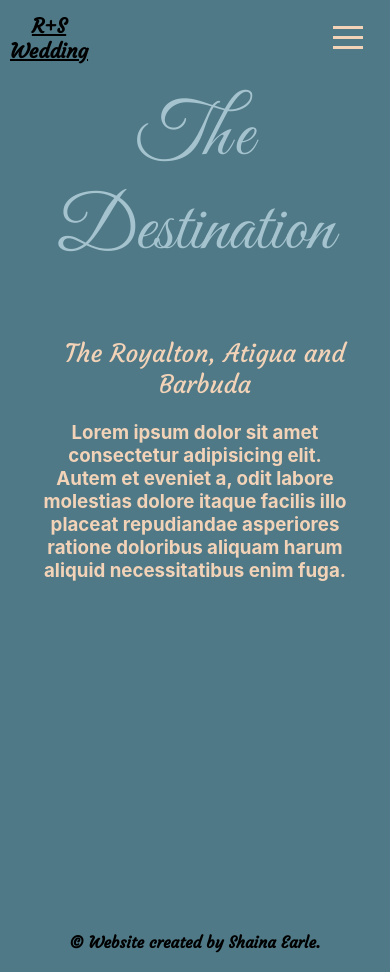
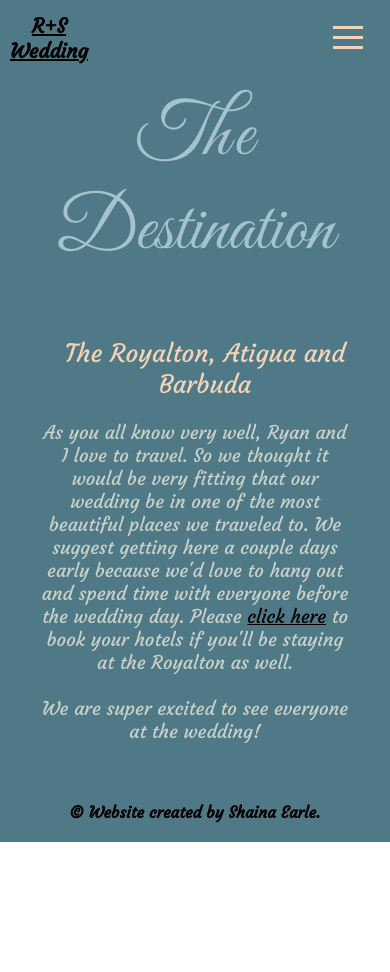
Before and after one commit to searle927/Capstone-Project, a React (Create React App) app in the folder client/: page /destination in a window 390 px wide. After the commit the page ends 844 px from the top, so only its background shows below. Built offline with nearby package versions, Linux system fonts and the light colour scheme; the HTML template or start-up script is replaced by a standard one; a web font is replaced by a local one.

Commit message:
finished mobile view

```diff
--- a/client/src/components/Destination/Destination.css
+++ b/client/src/components/Destination/Destination.css
@@ -1,14 +1,9 @@
 .destinationcontainer {
     text-align: center;
-    /* padding-top: 5vh; */
     padding-right: 40px;
     padding-left: 40px;
     background-color: #4F7986;
-    /* background-image: url("https://i.imgur.com/uiIPxTM.jpg");
-    background-position: center;
-    background-repeat: no-repeat;
-    background-size: cover; */
-    height: 95vh;
+    height: auto;
 }
 .destination {
   margin-top: 10px;
@@ -21,6 +16,14 @@
   font-size: 25px;
   color: #f3d3b8;
 }
+.destinationmessage {
+  font-family: 'Courgette', cursive;
+  color: #c9d1c8;
+  font-weight: lighter;
+}
 h3 {
   color: #f3d3b8;
 }
+.link {
+  text-decoration: underline;
+}
--- a/client/src/components/Destination/Destination.jsx
+++ b/client/src/components/Destination/Destination.jsx
@@ -8,7 +8,7 @@
         <div className='destinationcontainer'>
             <h1 className="destination">The Destination</h1>
             <h2 className='destinationloc'>The Royalton, Atigua and Barbuda</h2>
-            <h3>Lorem ipsum dolor sit amet consectetur adipisicing elit. Autem et eveniet a, odit labore molestias dolore itaque facilis illo placeat repudiandae asperiores ratione doloribus aliquam harum aliquid necessitatibus enim fuga.</h3>
+            <h3 className="destinationmessage">As you all know very well, Ryan and I love to travel. So we thought it would be very fitting that our wedding be in one of the most beautiful places we traveled to. We suggest getting here a couple days early because we'd love to hang out and spend time with everyone before the wedding day. Please <a className="link" href="https://www.royaltonresorts.com/royalton-antigua/accommodations/chairman-overwater-bungalows">click here</a> to book your hotels if you'll be staying at the Royalton as well. <br /><br /> We are super excited to see everyone at the wedding!</h3>
         </div>
         </>
     )
--- a/client/src/components/Details/Details.css
+++ b/client/src/components/Details/Details.css
@@ -1,20 +1,15 @@
 .wcontainer {
-    /* padding-top: 25vh; */
     padding-right: 40px;
     padding-left: 40px;
     background-color: #4F7986;
-    /* background-image: url("https://i.imgur.com/ZG05B8b.jpg");
-    background-position: center;
-    background-repeat: no-repeat;
-    background-size: cover;*/
-    height: 75vh;
-
+    height: 85vh;
+}
+ div {
+    background-color: #4F7986;
 }
 .ws {
     text-align: center;
-    /* text-decoration: underline; */
     font-family: 'Great Vibes', cursive;
-    /* font-family: 'Courgette', cursive; */
     font-size: 40px;
     margin-bottom: 0px;
     color: #e59d5c;
--- a/client/src/components/Registry/Registry.css
+++ b/client/src/components/Registry/Registry.css
@@ -1,10 +1,5 @@
 .registry {
-    /* padding-top: 20vh; */
-    /* background-image: url("");
-    background-position: center;
-    background-repeat: no-repeat;
-    background-size: cover; */
-    height:113vh;
+    height: auto;
     background-color: #4F7986;
 }
 .tygifts {
@@ -16,12 +11,12 @@
     font-size: 25px;
     font-family: 'Courgette', cursive;
     font-weight: 500;
+    color:  #c9d1c8;
 }
 .registrylist{
     text-align: center;
 }
 .amazon {
-    /* height: 40px; */
     width: 130px;
     margin-bottom: 3em;
 }
@@ -31,22 +26,18 @@
     margin-bottom: 3em;
 }
 .williamssonoma {
-    /* height: 70px; */
     width: 130px;
     margin-bottom: 3em;
 }
 .crateandbarrel {
-    /* height: 40px; */
     width: 140px;
     margin-bottom: 3em;
 }
 .target {
-    /* height: 120px; */
     width: 130px;
     margin-bottom: 3em;
 }
 .nordstrom {
-    /* height: px; */
     width: 130px;
     margin-bottom: 3em;
 }
```
